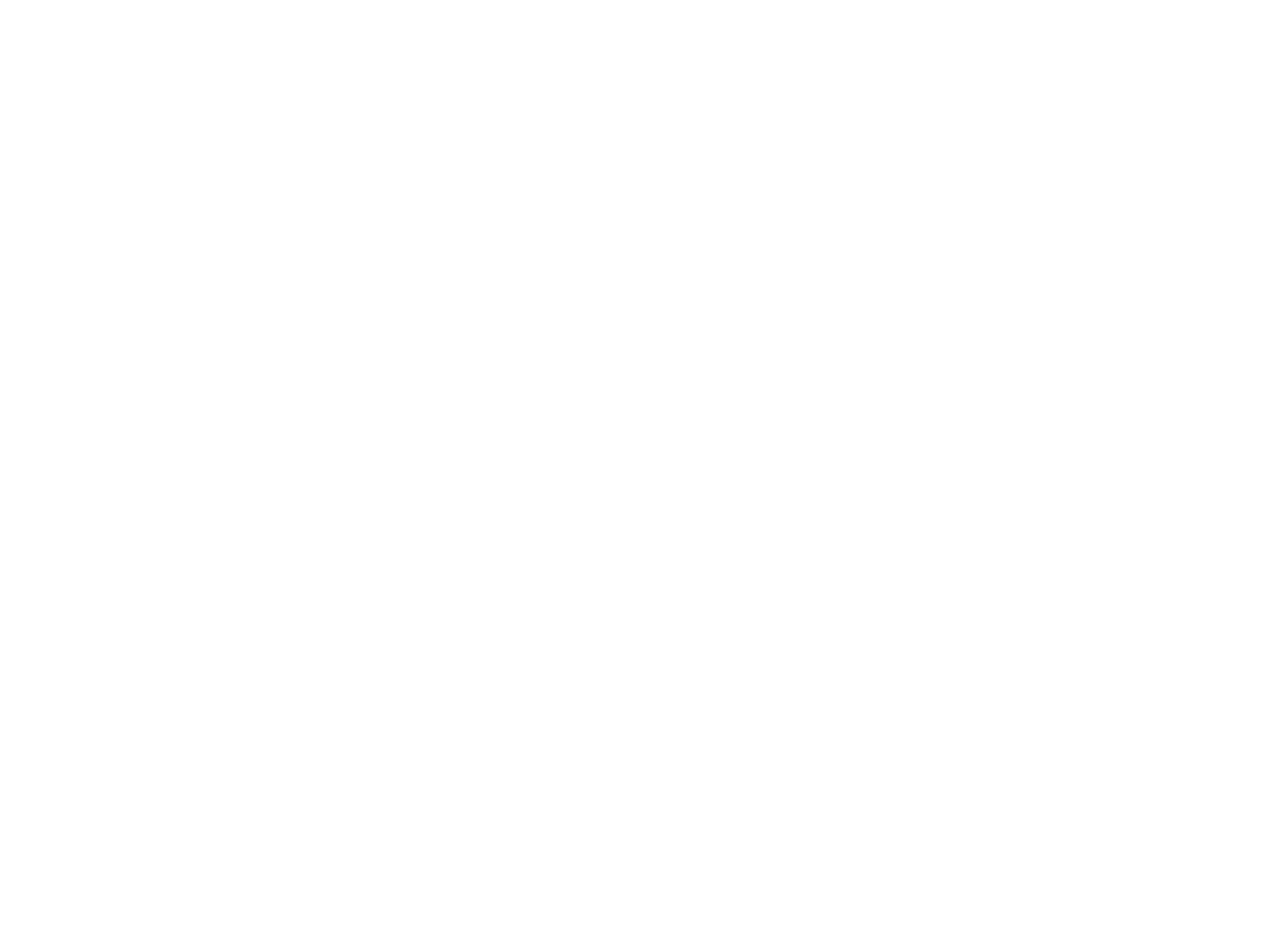
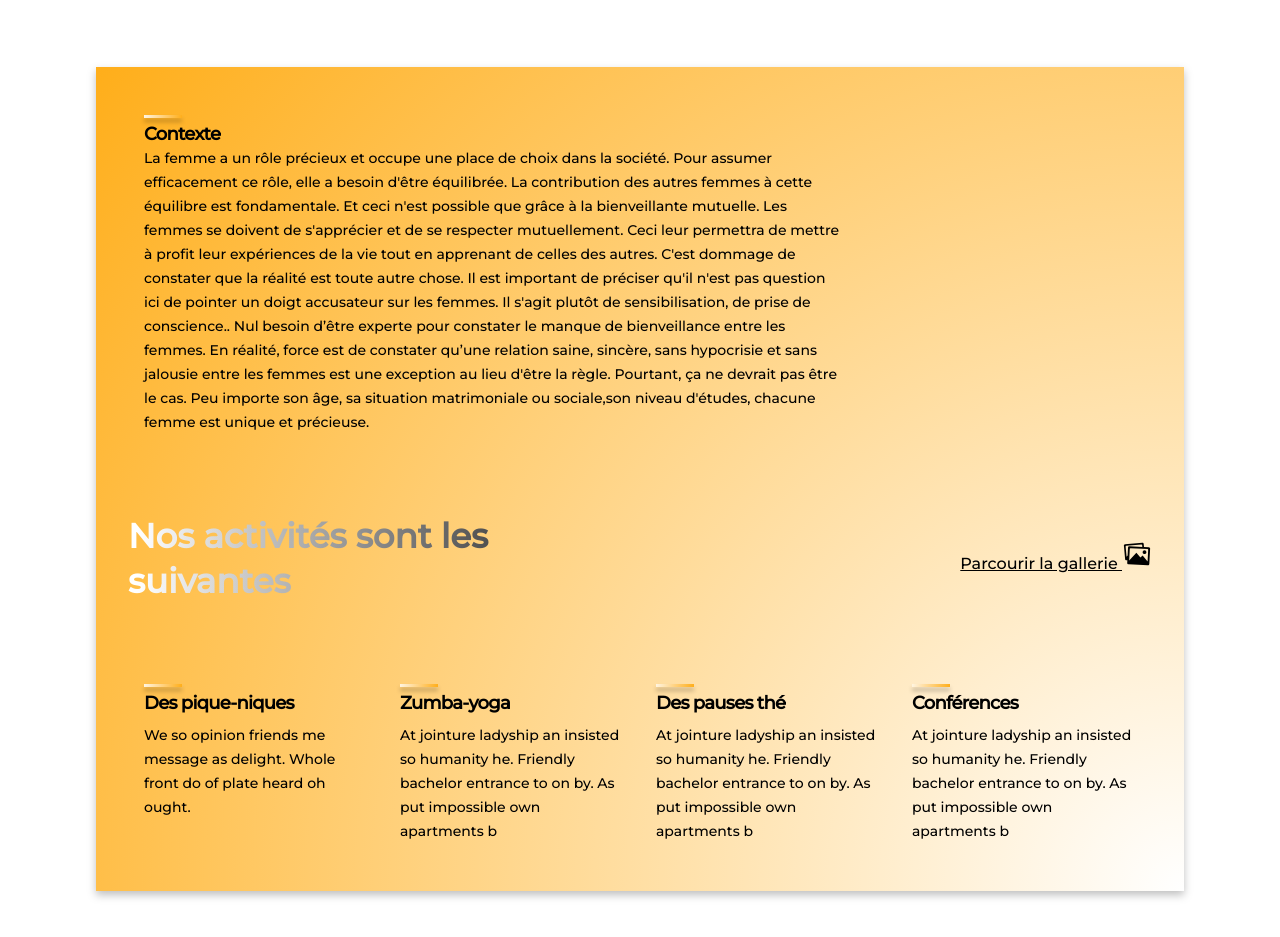
Before and after one commit to bricekk/bienveillance-mutuelle-website, a React (Create React App) app: page / in a window 1280 px wide. Shown: the part 900-1837 px from the top of the page. Before the commit the page ends 903 px from the top, so only its background shows below. Built offline with nearby package versions, Linux system fonts and the light colour scheme; a web font is replaced by a local one.

Commit message:
header image

```diff
--- a/src/App.js
+++ b/src/App.js
@@ -2,6 +2,7 @@
 import './index.scss'
 
 import { Navbar, Header } from './components';
+import { About } from './containers'
 
 function App() {
   return (
@@ -11,6 +12,7 @@
       </div>
       <div>
         <Header />
+        <About />
       </div>
     </div>
   );
--- a/src/App.scss
+++ b/src/App.scss
@@ -39,7 +39,14 @@
 }
 
 .gradient__text{
-  background: linear-gradient(89.97deg, #fcdaad 1.84%, #FFAE1A 102.67%);;
+  background: linear-gradient(89.97deg, #fcdaad 1.84%, #FFAE1A 102.67%);
+  background-clip: text;
+  -webkit-background-clip: text;
+  -webkit-text-fill-color: transparent;
+}
+
+.gradient__h1{
+  background: var(--gradient-h1);
   background-clip: text;
   -webkit-background-clip: text;
   -webkit-text-fill-color: transparent;
--- /dev/null
+++ b/src/components/activity/activity.jsx
@@ -0,0 +1,16 @@
+import React from 'react';
+import './activity.scss';
+
+const Activity = ({ title, text }) => (
+  <div className="bvm__activities-container__activity">
+    <div className="bvm__activities-container__activity-title">
+      <div />
+      <h1>{title}</h1>
+    </div>
+    <div className="bvm__activities-container_activity-text">
+      <p>{text}</p>
+    </div>
+  </div>
+);
+
+export default Activity;
--- /dev/null
+++ b/src/components/activity/activity.scss
@@ -0,0 +1,59 @@
+.bvm__activities-container__activity {
+    flex: 1 1;
+    margin: 1rem;
+    min-width: 211px;
+    display: unset;
+}
+
+.bvm__activities-container__activity-title {
+    flex: 1;
+    max-width: 180px;
+    margin-right: 2rem;
+}
+
+.bvm__activities-container__activity-title h1 {
+    font-family: var(--font-family);
+    font-weight: 800;
+    font-size: 18px;
+    line-height: 24px;
+    letter-spacing: -0.04em;
+    color: #000;
+}
+
+.bvm__activities-container__activity-title div {
+    width: 38px;
+    height: 3px;
+    background: var(--gradient-bar);
+    box-shadow: 0px 4px 4px rgba(0, 0, 0, 0.25);
+    margin-bottom: 0.25rem;
+}
+
+.bvm__activities-container_activity-text {
+    flex: 2;
+    max-width: 390px;
+    display: flex;
+}
+
+.bvm__activities-container_activity-text p {
+    font-family: var(--font-family);
+    font-weight: 500;
+    font-size: 14px;
+    line-height: 24px;
+    color: var(--color-text);
+}
+
+@media screen and (max-width: 550px) {
+    .bvm__activities-container__activity-title h1 {
+        font-size: 14px;
+        line-height: 22px;
+    }
+
+    .bvm__activities-container_activity-text p {
+        font-size: 12px;
+        line-height: 20px;
+    }
+
+    .bvm__activities-container__activity {
+        margin: 1rem 0;
+    }
+}
--- a/src/components/index.js
+++ b/src/components/index.js
@@ -1,2 +1,3 @@
 export { default as Navbar } from './navbar/navbar'
 export { default as Header } from './header/header'
+export { default as Activity } from './activity/activity'
--- /dev/null
+++ b/src/containers/about/about.jsx
@@ -0,0 +1,31 @@
+import React from 'react';
+import Activity from '../../components/activity/activity';
+import './about.scss';
+import {IoMdImages} from 'react-icons/io'
+
+const WhatGPT3 = () => (
+  <div className="bvm__about gradient__about section__margin" id="wgpt3">
+    <div className="bvm__about-activity">
+      <Activity title="Contexte" text="La femme a un rôle précieux et occupe une place de choix dans la société.
+Pour assumer efficacement ce rôle, elle a besoin d'être équilibrée. La contribution des autres femmes à cette équilibre est fondamentale. Et ceci n'est possible que grâce à la bienveillante mutuelle.
+Les femmes se doivent de s'apprécier et de se respecter mutuellement.
+Ceci leur permettra de mettre à profit leur expériences de la vie tout en apprenant de celles des autres.
+C'est dommage de constater que la réalité est toute autre chose.
+Il est important de préciser qu'il n'est pas question ici de pointer un doigt accusateur sur les femmes. Il s'agit plutôt de sensibilisation,  de prise de conscience..
+Nul besoin d’être experte pour constater le manque de bienveillance entre les femmes.
+En réalité, force est de constater qu’une  relation saine, sincère, sans hypocrisie et sans jalousie entre les femmes est une exception au lieu d'être la règle. Pourtant, ça ne devrait pas être le cas. Peu importe son âge, sa situation matrimoniale ou sociale,son niveau d'études, chacune femme est unique et précieuse." />
+    </div>
+    <div className="bvm__about-heading">
+      <h1 className="gradient__h1">Nos activit&eacute;s sont les suivantes</h1>
+      <p className=''>Parcourir la gallerie <IoMdImages color="#000" size={30} /></p>
+    </div>
+    <div className="bvm__about-container">
+      <Activity title="Des pique-niques" text="We so opinion friends me message as delight. Whole front do of plate heard oh ought." />
+      <Activity title="Zumba-yoga" text="At jointure ladyship an insisted so humanity he. Friendly bachelor entrance to on by. As put impossible own apartments b" />
+      <Activity title="Des pauses thé" text="At jointure ladyship an insisted so humanity he. Friendly bachelor entrance to on by. As put impossible own apartments b" />
+      <Activity title="Conférences" text="At jointure ladyship an insisted so humanity he. Friendly bachelor entrance to on by. As put impossible own apartments b" />
+    </div>
+  </div>
+);
+
+export default WhatGPT3;
--- /dev/null
+++ b/src/containers/about/about.scss
@@ -0,0 +1,139 @@
+.bvm__about {
+    display: flex;
+    flex-direction: column;
+
+    padding: 2rem;
+
+
+    filter: drop-shadow(0px 4px 4px rgba(0, 0, 0, 0.25));
+}
+
+.gradient__about{
+
+    /* ff 3.6+ */
+    background:-moz-radial-gradient(circle at 100% 100%, rgba(255, 255, 255, 1) 0%, rgba(255, 174, 26, 1) 100%);
+
+    /* safari 5.1+,chrome 10+ */
+    background:-webkit-radial-gradient(circle at 100% 100%, rgba(255, 255, 255, 1) 0%, rgba(255, 174, 26, 1) 100%);
+
+    /* opera 11.10+ */
+    background:-o-radial-gradient(circle at 100% 100%, rgba(255, 255, 255, 1) 0%, rgba(255, 174, 26, 1) 100%);
+
+    /* ie 10+ */
+    background:-ms-radial-gradient(circle at 100% 100%, rgba(255, 255, 255, 1) 0%, rgba(255, 174, 26, 1) 100%);
+
+    /* global 92%+ browsers support */
+    background:radial-gradient(circle at 100% 100%, rgba(255, 255, 255, 1) 0%, rgba(255, 174, 26, 1) 100%);
+
+}
+
+.bvm__about-activity {
+    display: flex;
+}
+
+/* Customizing activity component as per needs */
+.bvm__about-activity .bvm__activities-container__activities {
+    margin: 0;
+}
+
+/* Customizing activity component as per needs */
+.bvm__about-activity .bvm__activities-container_activity-text {
+    max-width: 700px;
+}
+
+.bvm__about-heading {
+    display: flex;
+    flex-direction: row;
+    justify-content: space-between;
+    align-items: center;
+
+    margin: 4rem 0 2rem;
+}
+
+.bvm__about-heading h1 {
+    font-size: 34px;
+    line-height: 45px;
+    font-weight: 800;
+    font-family: var(--font-family);
+    max-width: 510px;
+}
+
+.bvm__about-heading p {
+    font-family: var(--font-family);
+    font-weight: 500;
+    font-size: 16px;
+    line-height: 30px;
+    color: var(--color-subtext);
+    cursor: pointer;
+    text-decoration: underline;
+}
+
+.bvm__about-container {
+    display: flex;
+    flex-wrap: wrap;
+    flex-direction: row;
+
+    margin-top: 2rem;
+}
+
+/* Customizing activity component as per needs */
+.bvm__about-container .bvm__activities-container__activitiy {
+    flex: 1;
+    margin: 1rem;
+    min-width: 210px;
+    display: unset;
+    flex-direction: column;
+}
+
+/* Customizing activity component as per needs */
+.bvm__about-container .bvm__activities-container_activity-text {
+    margin-top: 0.5rem;
+}
+
+@media screen and (max-width: 850px) {
+    .bvm__about-heading {
+        flex-direction: column;
+        align-items: flex-start;
+        margin-bottom: 0rem;
+    }
+
+    .bvm__about-heading p {
+        margin-top: 1rem;
+    }
+}
+
+@media screen and (max-width: 650px) {
+    /* Customizing activity component as per needs */
+    .bvm__about-activity .bvm__activities-container__activity {
+        flex-direction: column;
+    }
+
+    /* Customizing activity component as per needs */
+    .bvm__about-activity .bvm__activities-container_activity-text {
+        margin-top: 0.5rem;
+    }
+
+    .bvm__about-heading h1 {
+        font-size: 28px;
+        line-height: 40px;
+    }
+}
+
+@media screen and (max-width: 350px) {
+    /* Customizing activity component as per needs */
+    .bvm__about-container .bvm__activities-container__activity {
+        margin: 1rem 0;
+        min-width: 100%;
+    }
+}
+
+@media screen and (max-width: 550px) {
+    /* Customizing activity component as per needs */
+    .bvm__about-container .bvm__activities-container__activity {
+        flex: 1;
+        margin: 1rem;
+        min-width: 210px;
+        display: unset;
+        flex-direction: column;
+    }
+}
--- /dev/null
+++ b/src/containers/index.js
@@ -0,0 +1 @@
+export {default as About } from './about/about'
--- a/src/index.scss
+++ b/src/index.scss
@@ -4,12 +4,13 @@
   --font-family: 'Montserrat', sans-serif;
 
   --gradient-text: linear-gradient(89.97deg, #ffffff 1.84%, #FFAE1A 102.67%);
-  --gradient-bar: linear-gradient(103.22deg, #AE67FA -13.86%, #F49867 99.55%);
+  --gradient-bar: linear-gradient(103.22deg, #ffffff -13.86%, #FFAE1A 99.55%);
+  --gradient-h1: linear-gradient(89.97deg, #ffffff 1.84%, #000000 102.67%);
 
   --color-bg: #040C18;
   --color-footer : #031B34;
   --color-blog: #042c54;
-  --color-text: #81AFDD;
-  --color-subtext: #FF8A71;
+  --color-text: #000;
+  --color-subtext: #000;
   --color-white: rgb(255, 255, 255);
 }
```
